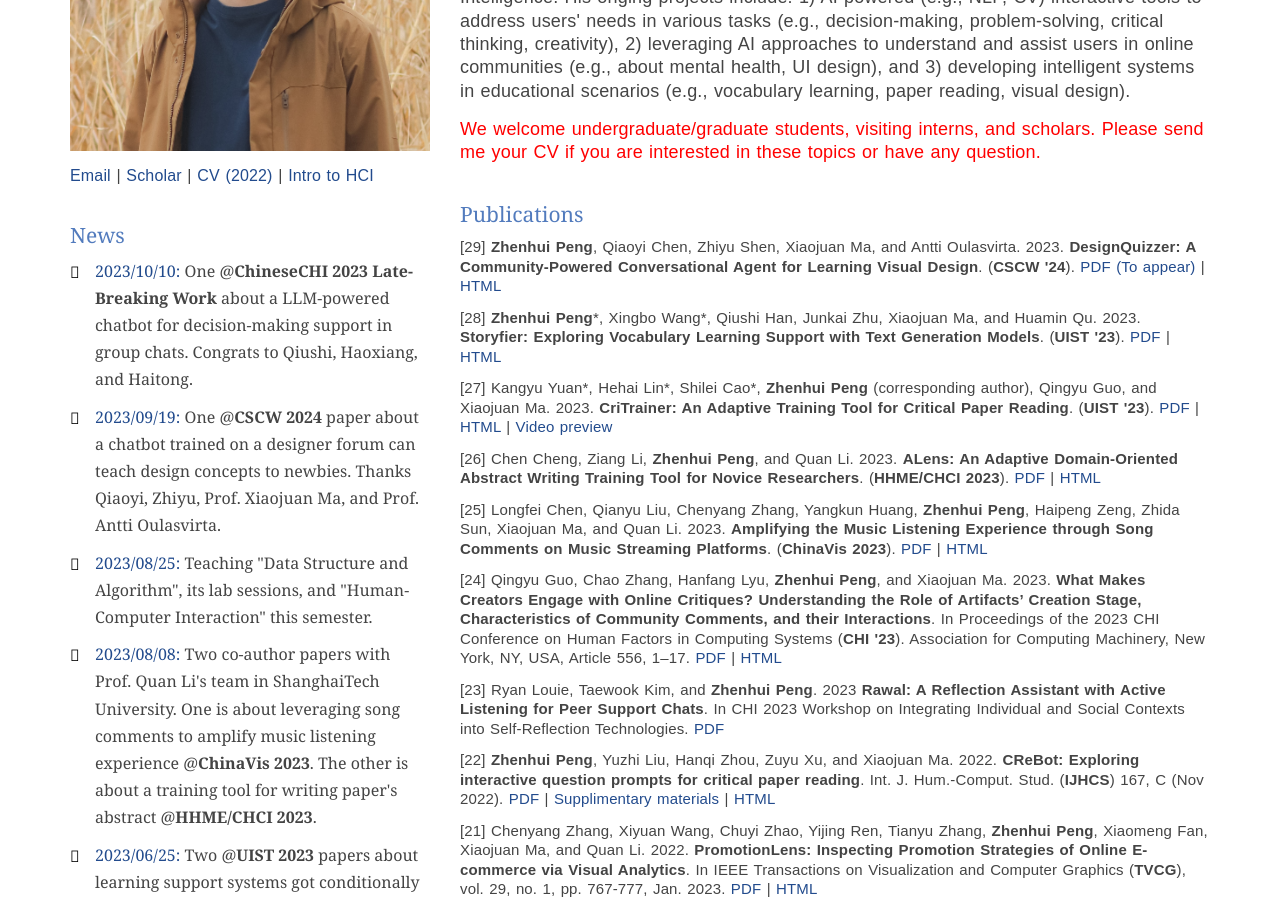
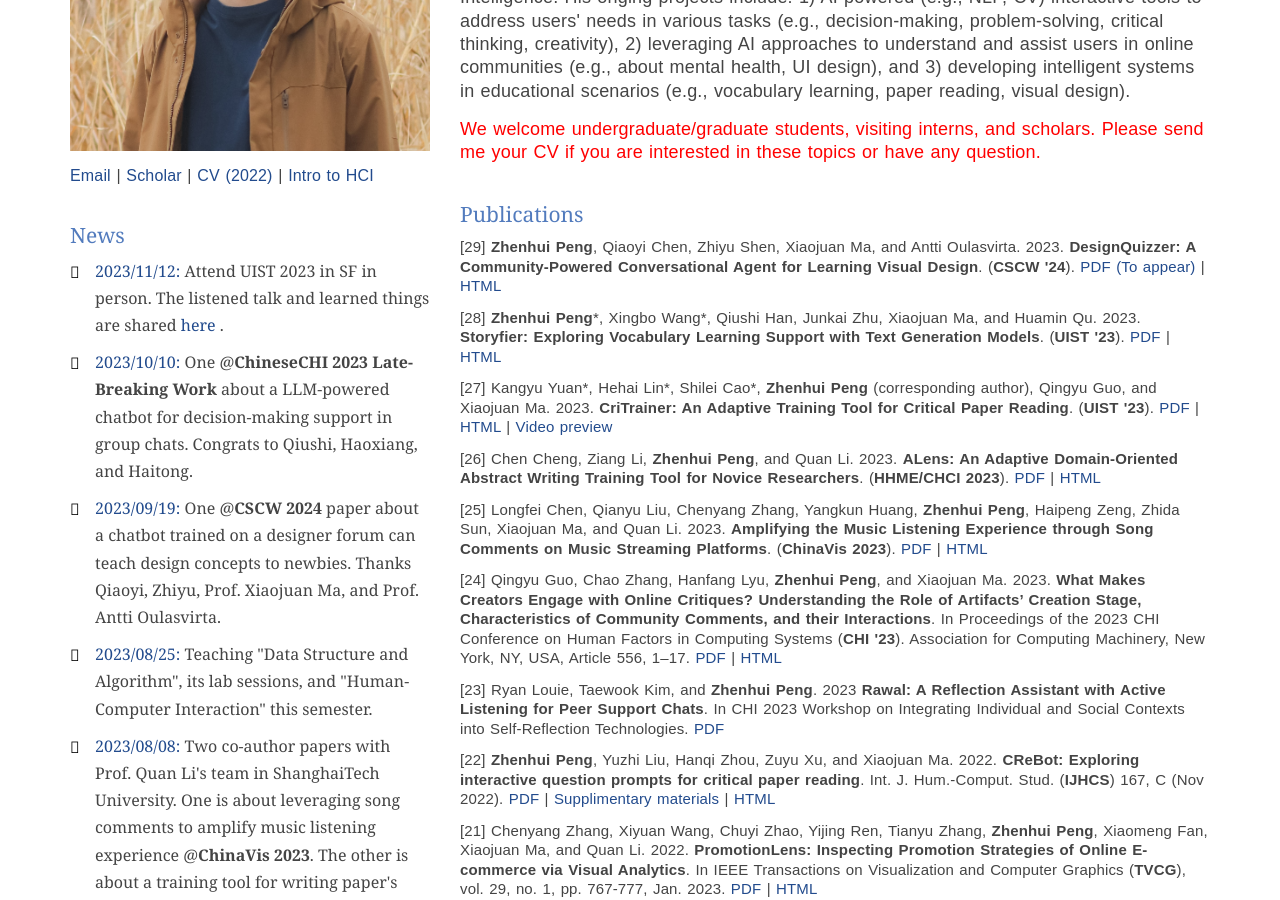
Before and after one commit to PenguinZhou/PenguinZhou.github.io, a Jekyll site: the page index.html, which Jekyll copies as it is, in a window 1280 px wide and 900 px high, scrolled down 362 px. Built offline with Jekyll 4.4.1, drawn with Linux system fonts in a browser that asks for light colours.

Commit message:
Update UIST 2023 shared stuffs

```diff
--- a/index.html
+++ b/index.html
@@ -80,6 +80,9 @@
                 <div class="widget widget-archives news">
                     <h3 class="widget-title">News</h3>
                     <ul>
+                        <li>
+                            <a>2023/11/12:</a> Attend UIST 2023 in SF in person. The listened talk and learned things are shared <a href="docs/人工智能前沿专题-UIST2023开会学习.pdf"> here </a>.
+                        </li>
                         <li>
                             <a>2023/10/10:</a> One @<strong>ChineseCHI 2023 Late-Breaking Work</strong> about a LLM-powered chatbot for decision-making support in group chats. Congrats to Qiushi, Haoxiang, and Haitong.
                         </li>
```
Also changed, not shown: 2 other files.
